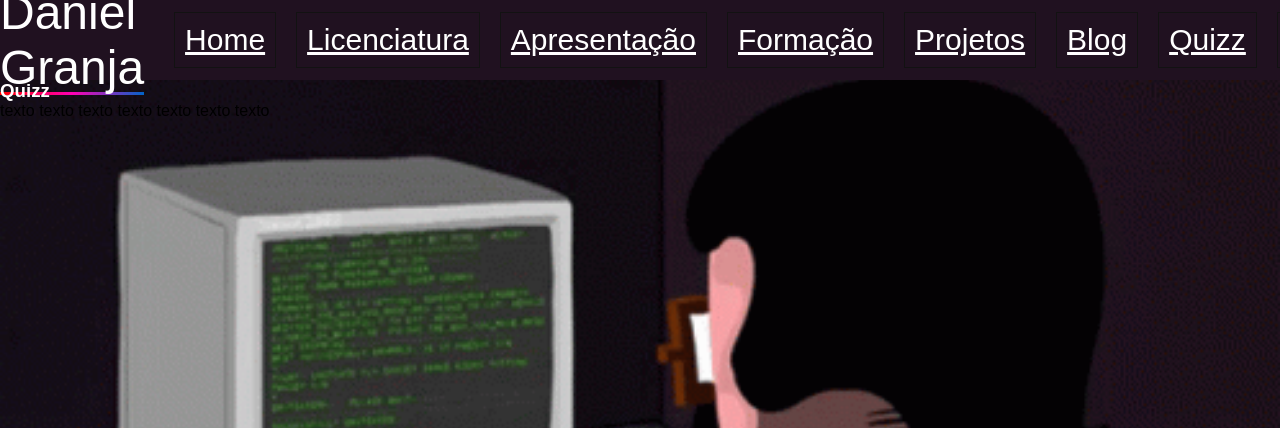
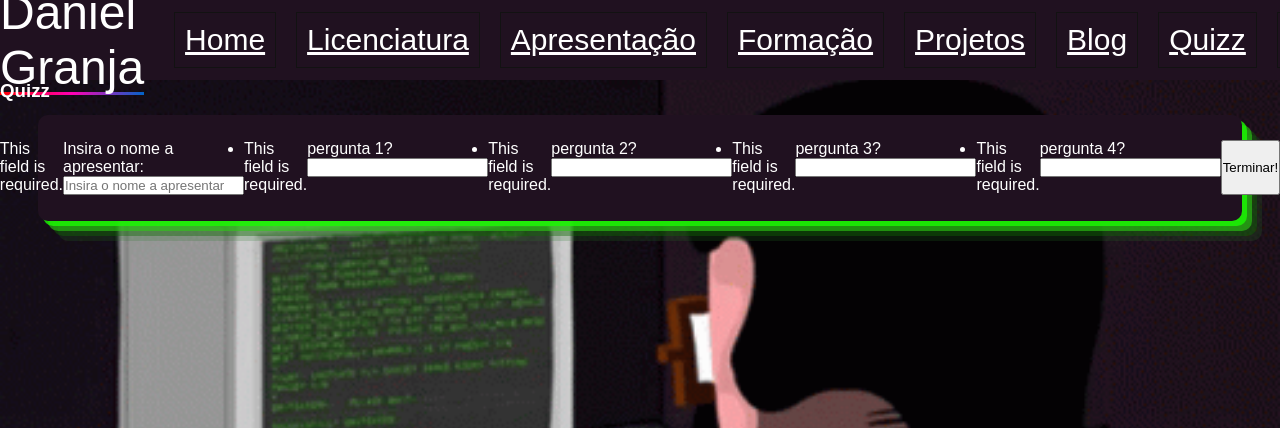
Before and after one commit to a22002469/projeto-Programa-ao-Web, a Django app: page /quizz in a window 1280 px wide; the page is wider, and only the part inside the window is pictured. Shown: the top 428 px of that part. Run offline with Django 4.2, Linux system fonts and the light colour scheme.

Commit message:
Start quizz

```diff
--- a/lab8/portfolio/admin.py
+++ b/lab8/portfolio/admin.py
@@ -2,5 +2,7 @@ from django.contrib import admin
 
 # Register your models here.
 from .models import Post
+from .models import Quizz
 
 admin.site.register(Post)
+admin.site.register(Quizz)
--- a/lab8/portfolio/forms.py
+++ b/lab8/portfolio/forms.py
@@ -1,6 +1,7 @@
 from django.forms import ModelForm
 from django import forms
 from .models import Post
+from .models import Quizz
 
 
 class PostForm(ModelForm):
@@ -30,3 +31,32 @@ class PostForm(ModelForm):
             'titulo': 'Título',
             'concluido': 'Concluído',
         }
+
+
+class QuizzForm(ModelForm):
+    class Meta:
+        model = Quizz
+        fields = '__all__'
+
+        widgets = {
+            'nome': forms.TextInput(attrs={'class': 'form-control', 'placeholder': 'Insira o nome a apresentar'}),
+        }
+
+        labels = {
+
+            'nome': 'Insira o nome a apresentar',
+
+            'pergunta1': 'pergunta 1?',
+
+            'pergunta2': 'pergunta 2?',
+
+            'pergunta3': 'pergunta 3?',
+
+            'pergunta4': 'pergunta 4?',
+
+
+
+        }
+
+        help_texts = {
+        }
--- a/lab8/portfolio/models.py
+++ b/lab8/portfolio/models.py
@@ -9,3 +9,14 @@ class Post(models.Model):
 
     def __str__(self):
         return f"{self.titulo}"
+
+
+class Quizz(models.Model):
+    nome = models.CharField(max_length=50)
+    pergunta1 = models.CharField(max_length=50)
+    pergunta2 = models.CharField(max_length=50)
+    pergunta3 = models.CharField(max_length=50)
+    pergunta4 = models.CharField(max_length=50)
+
+    def __str__(self):
+        return f"{self.nome}"
--- a/lab8/portfolio/static/portfolio/css/estilos.css
+++ b/lab8/portfolio/static/portfolio/css/estilos.css
@@ -106,6 +106,27 @@
 .containerContacto:hover{
     box-shadow: rgba(27, 250, 2, 0.8) -5px -5px, rgba(45, 204, 21, 0.6) -10px -10px, rgba(16, 105, 4, 0.4) -15px -15px, rgba(36, 117, 37, 0.2) -20px -20px;
 }
+
+
+.containerQuizz{
+    display: flex;
+    justify-content: center;
+    width: 90%;
+    height: auto;
+    padding: 2%;
+    margin-top: 1%;
+    margin-left: auto;
+    margin-right: auto;
+    background-color: #201120FF;
+    box-shadow: rgba(27, 250, 2, 0.8) 5px 5px, rgba(45, 204, 21, 0.6) 10px 10px, rgba(16, 105, 4, 0.4) 15px 15px, rgba(36, 117, 37, 0.2) 20px 20px;
+    border-radius: 10px;
+}
+
+.containerQuizz:hover{
+    box-shadow: rgba(27, 250, 2, 0.8) -5px -5px, rgba(45, 204, 21, 0.6) -10px -10px, rgba(16, 105, 4, 0.4) -15px -15px, rgba(36, 117, 37, 0.2) -20px -20px;
+}
+
+
 .rright:is(:hover,:focus)::after {
     transform: scale(1);
 }
--- a/lab8/portfolio/templates/portfolio/quizz.html
+++ b/lab8/portfolio/templates/portfolio/quizz.html
@@ -1,6 +1,11 @@
 {% extends 'portfolio/layout.html' %}
+
 
 {% block main %}
 	<h3 style="color: white">Quizz</h3>
-    <p>texto texto texto texto texto texto texto </p>
+    <form style="color: white" class="containerQuizz" action="" method="POST" enctype="multipart/form-data">
+                {% csrf_token %}
+                {{ form.as_p }}
+                <input  type="submit" value="Terminar!" >
+            </form>
 {% endblock main%}
--- a/lab8/portfolio/views.py
+++ b/lab8/portfolio/views.py
@@ -4,6 +4,8 @@ from django.urls import reverse
 
 from portfolio.forms import PostForm
 from portfolio.models import Post
+from portfolio.forms import QuizzForm
+from portfolio.models import Quizz
 
 
 def home_page_view(request):
@@ -30,14 +32,28 @@ def projetos_page_view(request):
 def competencias_page_view(request):
     return render(request, 'portfolio/competencias.html')
 
+
 def contacto_page_view(request):
     return render(request, 'portfolio/contacto.html')
 
+
 def quizz_page_view(request):
-    return render(request, 'portfolio/quizz.html')
+    form = QuizzForm(request.POST, use_required_attribute=False)
+
+    if form.is_valid():
+        form.save()
+        return HttpResponseRedirect(request.path_info)
+
+    context = {
+        'form' : form,
+    }
+
+    return render(request, 'portfolio/quizz.html', context)
+
 
 def web_page_view(request):
     return render(request, 'portfolio/web.html')
+
 
 def blog_page_view(request):
     context = {'post': Post.objects.all()}
```
